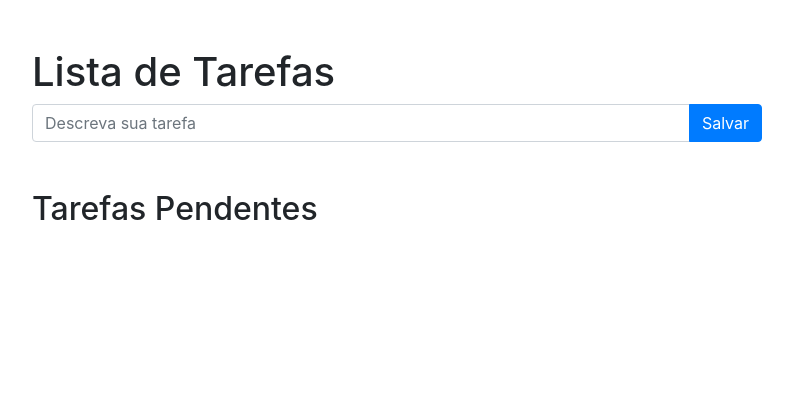
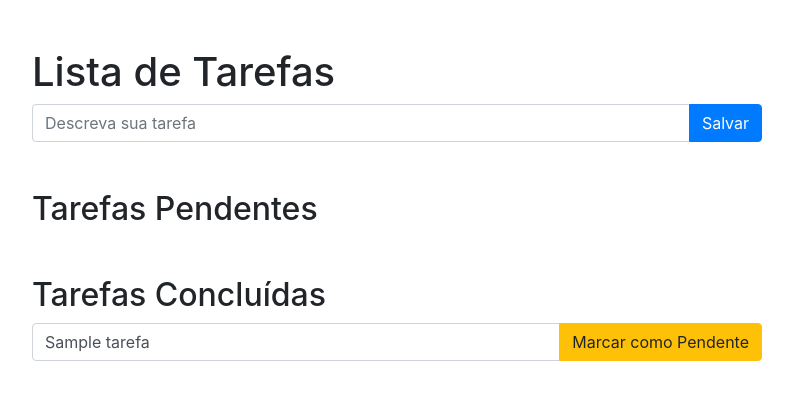
Before and after one commit to amandakarolline/imersao-django-pro, a Django app: page /tarefas/ in a window 1280 px wide. Shown: the top 400 px of the page, without its empty margins (243-1036 px from the left). Run offline with Django 5.2, Linux system fonts and the light colour scheme; tables that the repository leaves empty hold one stand-in row (values such as "Sample post"); some libraries are stand-ins or nearby versions.

Commit message:
Implementando botão de marcar tarefa como feita e como pendente.
close #3
close #4

```diff
--- a/webdev/tarefas/forms.py
+++ b/webdev/tarefas/forms.py
@@ -6,3 +6,9 @@
     class Meta:
         model = Tarefa
         fields = ['nome']
+
+
+class TarefaForm(ModelForm):
+    class Meta:
+        model = Tarefa
+        fields = ['nome', 'feita']
--- a/webdev/tarefas/models.py
+++ b/webdev/tarefas/models.py
@@ -1,6 +1,5 @@
 from django.db import models
 
-# Create your models here.
 
 class Tarefa(models.Model):
     nome = models.CharField(max_length=128)
--- a/webdev/tarefas/templates/tarefas/home.html
+++ b/webdev/tarefas/templates/tarefas/home.html
@@ -25,16 +25,33 @@
                     <h2 class="mt-5">Tarefas Pendentes</h2>
 
                     {% for tarefa in tarefas_pendentes %}
-                        <form action="">
-                            <div class="input-group mb-3">
-                                <div class="input-group-prepend">
-                                    <div class="input-group-text">
-                                        <input type="checkbox" aria-label="Chebox para tarefa">
-                                    </div>
-                                </div>
-                                <input type="text" class="form-control" aria-label="Text input para tarefa" value="{{ tarefa.nome }}">
+                    <form action="{% url 'tarefas:detalhe' tarefa_id=tarefa.id %}" method="post">
+                        {% csrf_token %}
+                        <div class="input-group mb-3">
+                            <input type="text" class="form-control" placeholder="Descreva sua tarefa" required="required"
+                                   aria-label="Descreva sua tarefa" name="nome" value="{{ tarefa.nome }}">
+                            <input type="hidden" value="checked" name="feita">
+                            <div class="input-group-append">
+                                <button type="submit" class="btn btn-success">Marcar como Feita</button>
                             </div>
-                        </form>
+                        </div>
+                    </form>
+                    {% endfor %}
+
+                    <h2 class="mt-5">Tarefas Concluídas</h2>
+
+                    {% for tarefa in tarefas_feitas %}
+                    <form action="{% url 'tarefas:detalhe' tarefa_id=tarefa.id %}" method="post">
+                        {% csrf_token %}
+                        <div class="input-group mb-3">
+                            <input type="text" class="form-control" placeholder="Descreva sua tarefa" required="required"
+                                   aria-label="Descreva sua tarefa" name="nome" value="{{ tarefa.nome }}">
+
+                            <div class="input-group-append">
+                                <button type="submit" class="btn btn-warning">Marcar como Pendente</button>
+                            </div>
+                        </div>
+                    </form>
                     {% endfor %}
 
                 </div>
--- a/webdev/tarefas/urls.py
+++ b/webdev/tarefas/urls.py
@@ -5,4 +5,5 @@
 
 urlpatterns = [
     path('', views.home, name='home'),
+    path('<int:tarefa_id>', views.detalhe, name='detalhe'),
 ]
--- a/webdev/tarefas/views.py
+++ b/webdev/tarefas/views.py
@@ -1,6 +1,6 @@
 from django.http import HttpResponseRedirect
 from django.shortcuts import render
-from webdev.tarefas.forms import TarefaNovaForm
+from webdev.tarefas.forms import TarefaNovaForm, TarefaForm
 from django.urls import reverse
 
 from webdev.tarefas.models import Tarefa
@@ -16,6 +16,26 @@
             return HttpResponseRedirect(reverse('tarefas:home'))
         else:
             tarefas_pendentes = Tarefa.objects.filter(feita=False).all()
-            return render(request, 'tarefas/home.html', {'form': form, 'tarefas_pendentes': tarefas_pendentes}, status=400)
+            tarefas_feitas = Tarefa.objects.filter(feita=True).all()
+            return render(
+                request, 'tarefas/home.html',
+                {
+                    'form': form,
+                    'tarefas_pendentes': tarefas_pendentes,
+                    'tarefas_feitas': tarefas_feitas,
+                }, status=400)
     tarefas_pendentes = Tarefa.objects.filter(feita=False).all()
-    return render(request, 'tarefas/home.html', {'tarefas_pendentes': tarefas_pendentes})
+    tarefas_feitas = Tarefa.objects.filter(feita=True).all()
+    return render(request, 'tarefas/home.html',
+                  {
+                      'tarefas_pendentes': tarefas_pendentes,
+                      'tarefas_feitas': tarefas_feitas,
+                  })
+
+
+def detalhe(request, tarefa_id):
+    tarefa = Tarefa.objects.get(id=tarefa_id)
+    form = TarefaForm(request.POST, instance=tarefa)
+    if form.is_valid():
+        form.save()
+    return HttpResponseRedirect(reverse('tarefas:home'))
```
Also changed, not shown: webdev/tarefas/tests/test_edicao_de_tarefa.py (added, +43 -0 lines), webdev/tarefas/tests/test_tarefas_get.py (+17 -2 lines).
